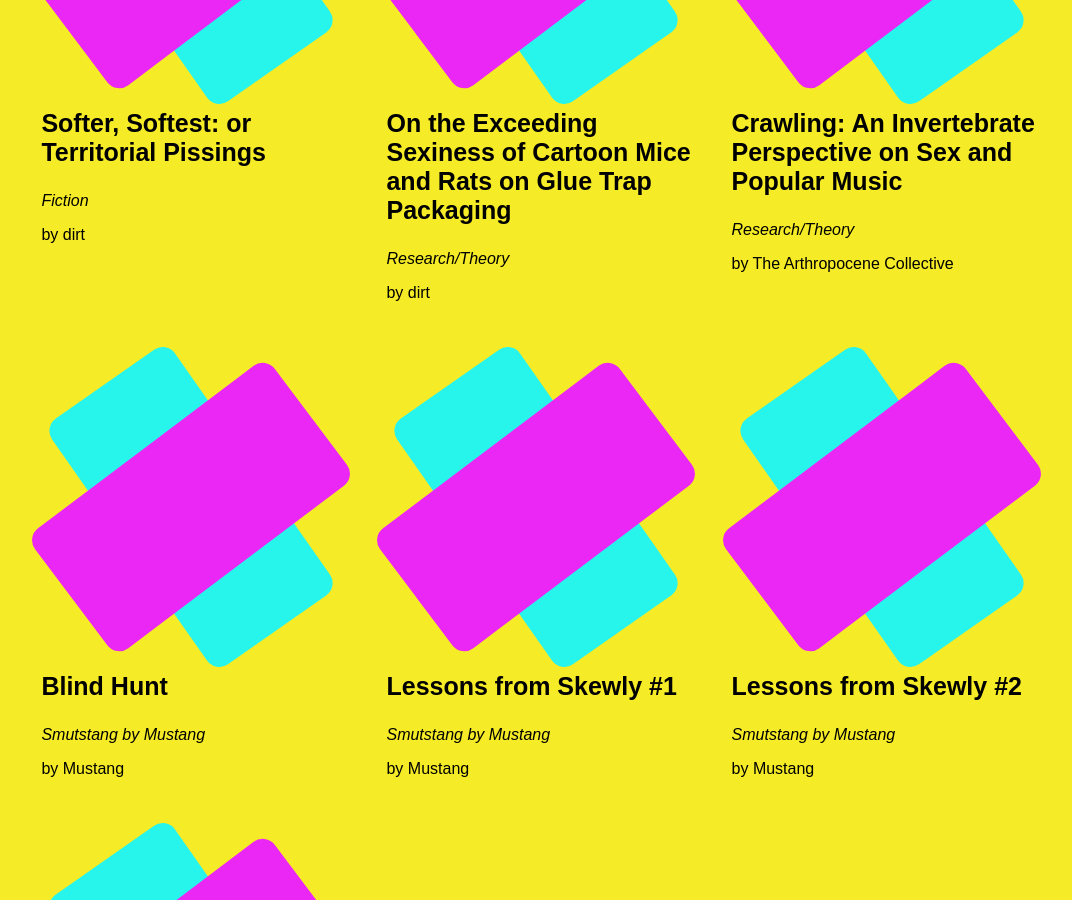
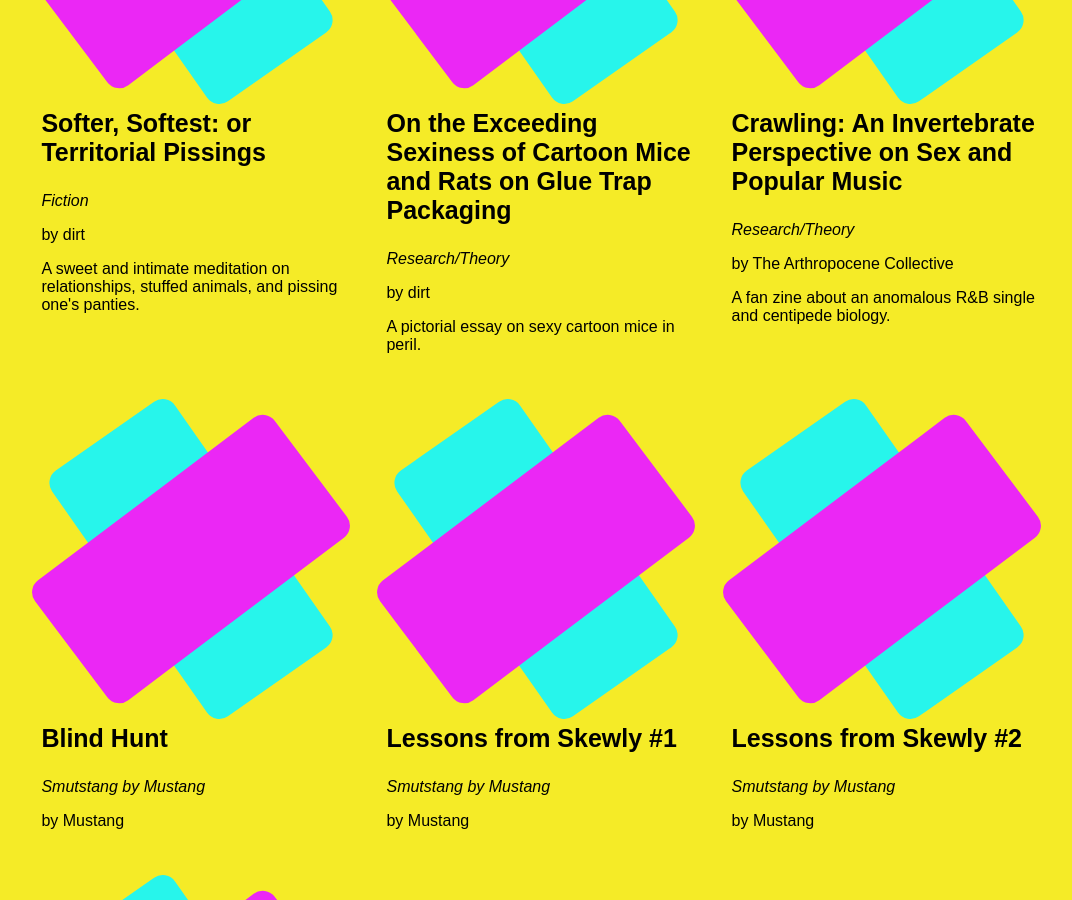
Before and after one commit to dirt-eeeee/exink, a Jekyll site: the page built from index.markdown, in a window 1280 px wide and 900 px high, scrolled down 1146 px. Shown: the whole window, without its empty margins (93-1165 px from the left). Built offline with Jekyll 4.4.1, drawn with Linux system fonts in a browser that asks for light colours; some web fonts are replaced.

Commit message:
Update zines.yml
Added descriptions for dirt's zines

```diff
--- a/_data/zines.yml
+++ b/_data/zines.yml
@@ -16,17 +16,17 @@
 - title: "Softer, Softest: or Territorial Pissings"
   genre: Fiction
   author: dirt
-  blurb: ""
+  blurb: "A sweet and intimate meditation on relationships, stuffed animals, and pissing one's panties."
 
 - title: "On the Exceeding Sexiness of Cartoon Mice and Rats on Glue Trap Packaging"
   genre: "Research/Theory"
   author: dirt
-  blurb: ""
+  blurb: "A pictorial essay on sexy cartoon mice in peril."
 
 - title: "Crawling: An Invertebrate Perspective on Sex and Popular Music"
   genre: "Research/Theory"
   author: The Arthropocene Collective
-  blurb: ""
+  blurb: "A fan zine about an anomalous R&B single and centipede biology."
 
 - title: "Blind Hunt"
   genre: Smutstang by Mustang
```
